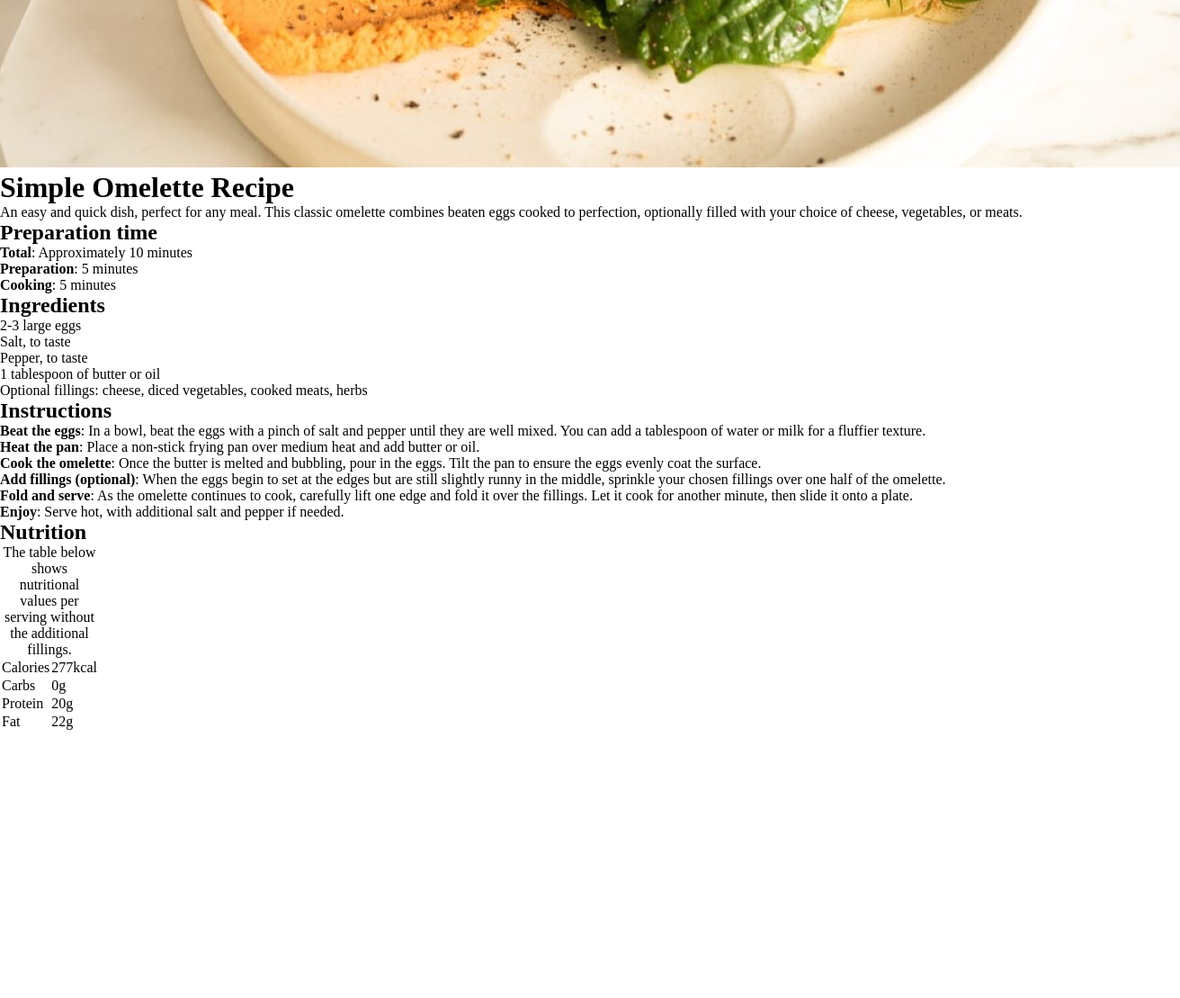
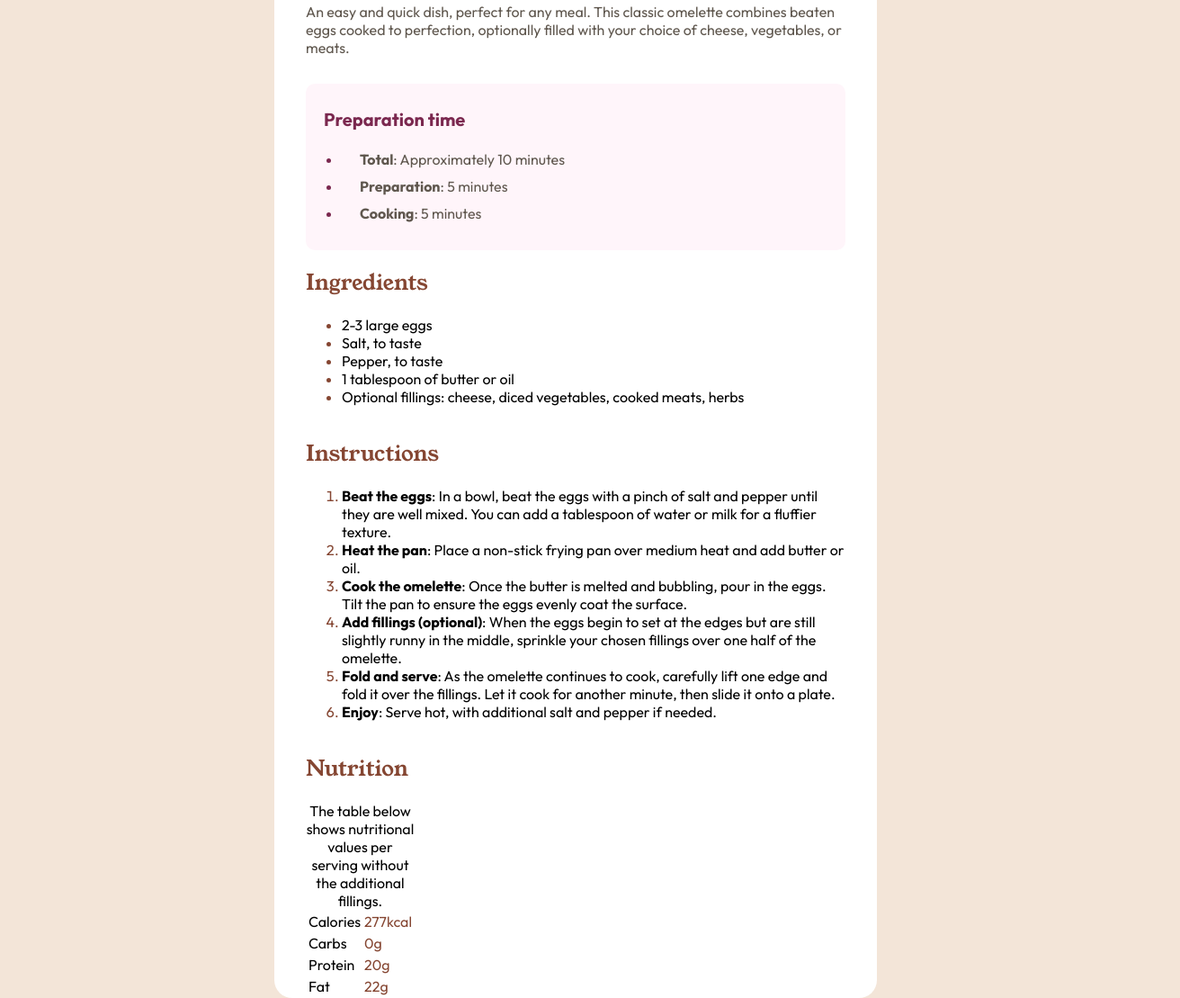
Before and after one commit to Wellyson-Alcantara/Pagina-de-receitas, a plain HTML site: page index.html in a window 1280 px wide. Shown: the part 414-1523 px from the top of the page at 90% size, 1312 px wide, since content can reach past the window. Before the commit the page ends 1227 px from the top, so only its background shows below. Drawn offline with Linux system fonts and the light colour scheme.

Commit message:
ponto de parada, terminei a maioria dos estilos, falta alguns ajustes

```diff
--- a/index.html
+++ b/index.html
@@ -19,9 +19,9 @@
       </p>
     </div>
 
-    <section>
-      <h2>Preparation time</h2>
-      <ul>
+    <section class="container-preparaçao">
+      <h2 class="preparaçao">Preparation time</h2>
+      <ul class="lista-preparaçao">
         <li><strong>Total</strong>: Approximately 10 minutes</li>
         <li><strong>Preparation</strong>: 5 minutes</li>
         <li><strong>Cooking</strong>: 5 minutes</li>
@@ -29,8 +29,8 @@
     </section>
 
     <section>
-      <h2>Ingredients</h2>
-      <ul>
+      <h2 class="sub-titulos">Ingredients</h2>
+      <ul class="listas">
         <li>2-3 large eggs</li>
         <li>Salt, to taste</li>
         <li>Pepper, to taste</li>
@@ -40,8 +40,8 @@
     </section>
 
     <section>
-      <h2>Instructions</h2>
-      <ol>
+      <h2 class="sub-titulos">Instructions</h2>
+      <ol class="listas">
         <li>
           <strong>Beat the eggs</strong>: In a bowl, beat the eggs with a pinch of salt and pepper until they are well mixed.
           You can add a tablespoon of water or milk for a fluffier texture.
@@ -64,26 +64,26 @@
     </section>
 
     <section>
-      <h2>Nutrition</h2>
+      <h2 class="sub-titulos">Nutrition</h2>
 
       <table>
         <caption>The table below shows nutritional values per serving without the additional fillings.</caption>
         <tbody>
           <tr>
             <td>Calories</td>
-            <td>277kcal</td>
+            <td class="calorias">277kcal</td>
           </tr>
           <tr>
             <td>Carbs</td>
-            <td>0g</td>
+            <td class="calorias">0g</td>
           </tr>
           <tr>
             <td>Protein</td>
-            <td>20g</td>
+            <td class="calorias">20g</td>
           </tr>
           <tr>
             <td>Fat</td>
-            <td>22g</td>
+            <td class="calorias">22g</td>
           </tr>
         </tbody>
       </table>
--- a/style.css
+++ b/style.css
@@ -1,11 +1,105 @@
 @charset "UTF-8";
 
-* {
-    margin: 0px;
-    padding: 0px;
-    box-sizing: border-box;
+@import url('https://fonts.googleapis.com/css2?family=Outfit:wght@100..900&family=Young+Serif&display=swap');
+
+
+body {
+    background-color: #F3E5D8;
+    display: flex;
+    height: 100vh;
+    font-size: 16px;
+    flex-flow: column nowrap;
 }
 
-body {
+/* Este é o container branco */
+
+main {
+    background-color: white;
+    display: flex;
+    border-radius: 20px;
+    width: 670px;
+    align-self: center;
+    flex-flow: column nowrap;
+    margin: 20px 0px 20px 0px;
+    text-align: left; font-family: 'Outfit', sans-serif;
+}
+
+/* Aqui estão a <img> o <h1> e o <p> */
+
+div {
+    display: flex;
+    flex-flow: column nowrap;
+}
+
+div img {
+    width: 600px;
+    border-radius: 20px;
+    align-self: center;
+    margin: 30px 0px 30px 0px;
+}
+
+div h1 {
+    font-family: 'Young Serif';
+    color: hsl(24, 5%, 18%);
+    font-weight: 400;
+    margin: 0px 35px 10px 35px;
+}
+
+div p {
+    margin: 0px 35px 10px 35px;
+    color: hsl(30, 10%, 34%);
+    padding-bottom: 20px;
+}
+
+/* Dando uma margin em todas as section. Obs: provavelmente existe forma mais apropriada, porém foi o molhor que eu consegui no momento */
+
+section {
+    margin: 0px 35px 0px 35px;
+}
+
+/* Estilisando o container rosa. Está configurando a <section class="container-preparaçao"> <h2 class="preparaçao"> e a <ul class="lista-preparaçao"> */
+
+.container-preparaçao {
+    background-color: hsl(330, 100%, 98%);
+    border-radius: 10px;
+    padding: 10px 0px 10px 0px;
+    font-weight: 400;
+    color: hsl(30, 10%, 34%);
+}
+
+.preparaçao {
+    color: hsl(332, 51%, 32%);
+    font-family: 'Outfit', sans-serif;
+    font-size: 20px;
+    padding-left: 20px;
+}
+
+.lista-preparaçao li{
+    padding: 5px 0px 5px 20px;
 
 }
+
+.lista-preparaçao li::marker {
+    color: hsl(332, 51%, 32%);
+}
+
+/* configurando todos os sub-titulos <h2> restantes. */
+
+.sub-titulos {
+    color: hsl(14, 45%, 36%);
+    font-family: 'Young Serif';
+    font-weight: 400;
+}
+
+/* Configura a cor do marcador das outras listas */
+
+.listas li::marker {
+    color: hsl(14, 45%, 36%);
+}
+
+/* Ultima tabela */
+
+.calorias {
+    color: hsl(14, 45%, 36%);
+
+}
```
